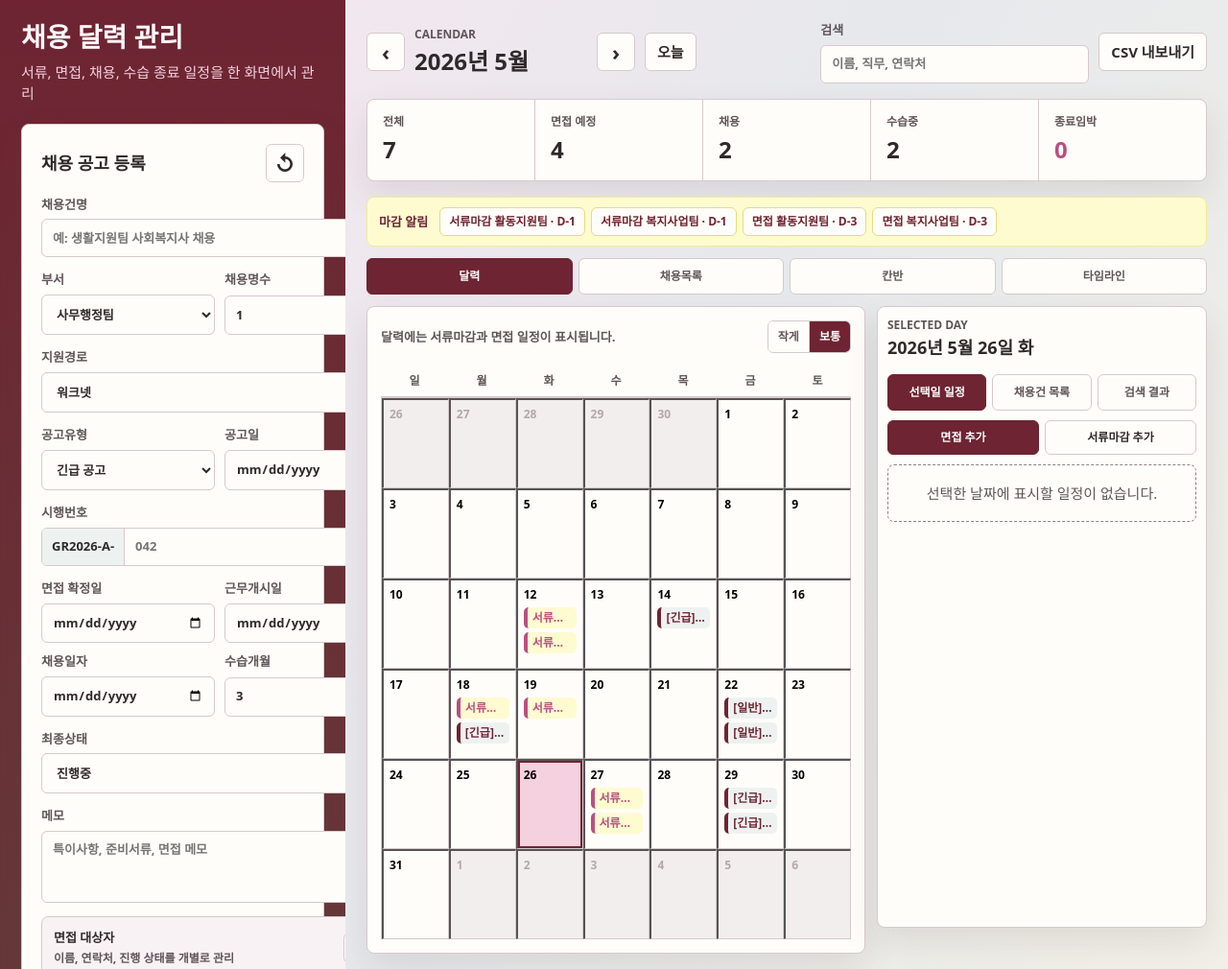
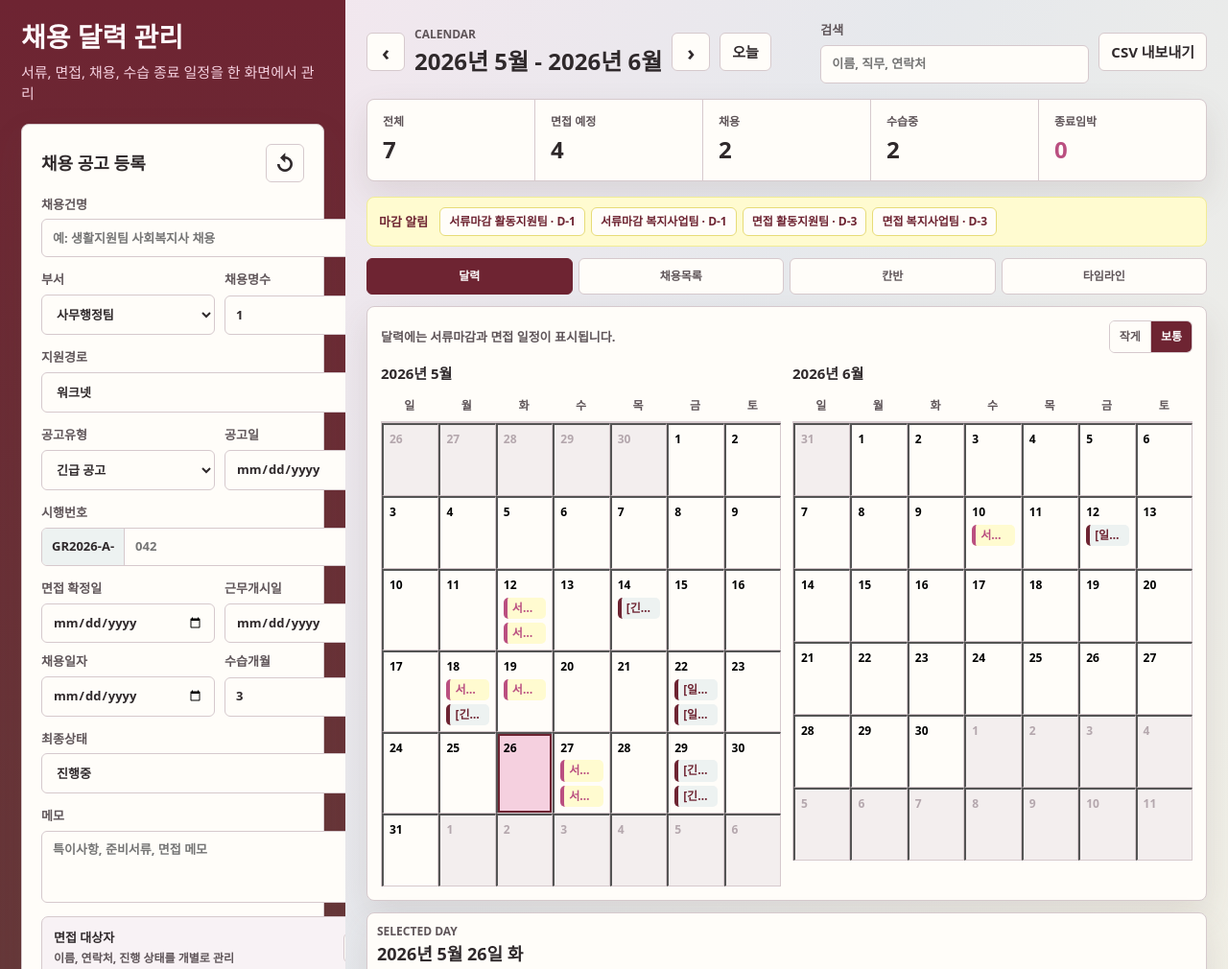
Before and after one commit to kittycong/guro_recruitment-calendar-app, a plain HTML site: page outputs/recruitment_calendar_app/index.html in a window 1280 px wide. Shown: the top 1010 px of the page at 96% size. Drawn offline with Linux system fonts and the light colour scheme.

Commit message:
Show current and next month calendars

```diff
--- a/outputs/recruitment_calendar_app/app.js
+++ b/outputs/recruitment_calendar_app/app.js
@@ -502,13 +502,37 @@ function renderSchedulePreview() {
 }
 
 function renderCalendar() {
-  els.monthTitle.textContent = formatMonth(state.currentMonth);
+  const months = [startOfMonth(state.currentMonth), addMonths(startOfMonth(state.currentMonth), 1)];
+  els.monthTitle.textContent = `${formatMonth(months[0])} - ${formatMonth(months[1])}`;
   els.calendarGrid.innerHTML = "";
-
-  const first = startOfMonth(state.currentMonth);
+  els.calendarGrid.classList.add("dual-month-calendar");
+  const events = safeGetFilteredEvents();
+
+  months.forEach((month) => {
+    els.calendarGrid.append(createMonthCalendar(month, events));
+  });
+}
+
+function createMonthCalendar(month, events) {
+  const monthBlock = document.createElement("section");
+  monthBlock.className = "month-calendar";
+  monthBlock.setAttribute("aria-label", `${formatMonth(month)} 채용 일정`);
+
+  const monthHeading = document.createElement("h3");
+  monthHeading.className = "month-calendar-title";
+  monthHeading.textContent = formatMonth(month);
+  monthBlock.append(monthHeading);
+
+  const weekdayRow = document.createElement("div");
+  weekdayRow.className = "weekday-row";
+  weekdayRow.setAttribute("aria-hidden", "true");
+  weekdayRow.innerHTML = "<span>일</span><span>월</span><span>화</span><span>수</span><span>목</span><span>금</span><span>토</span>";
+  monthBlock.append(weekdayRow);
+
+  const monthGrid = document.createElement("div");
+  monthGrid.className = "month-grid";
+  const first = startOfMonth(month);
   const calendarStart = addDays(first, -first.getDay());
-  const events = safeGetFilteredEvents();
-
   for (let index = 0; index < 42; index += 1) {
     const date = addDays(calendarStart, index);
     const dateKey = toDateKey(date);
@@ -517,7 +541,7 @@ function renderCalendar() {
     button.type = "button";
     button.className = [
       "day-cell",
-      date.getMonth() !== state.currentMonth.getMonth() ? "other-month" : "",
+      date.getMonth() !== month.getMonth() ? "other-month" : "",
       dateKey === toDateKey(new Date()) ? "today" : "",
       dateKey === state.selectedDate ? "selected" : "",
     ]
@@ -580,8 +604,10 @@ function renderCalendar() {
       button.append(more);
     }
 
-    els.calendarGrid.append(button);
-  }
+    monthGrid.append(button);
+  }
+  monthBlock.append(monthGrid);
+  return monthBlock;
 }
 
 function renderSelectedDay() {
--- a/outputs/recruitment_calendar_app/index.html
+++ b/outputs/recruitment_calendar_app/index.html
@@ -4,7 +4,7 @@
     <meta charset="utf-8" />
     <meta name="viewport" content="width=device-width, initial-scale=1" />
     <title>채용 달력 관리</title>
-    <link rel="stylesheet" href="./styles.css?v=20260526-5" />
+    <link rel="stylesheet" href="./styles.css?v=20260526-6" />
   </head>
   <body>
     <div class="app-shell">
@@ -216,9 +216,6 @@
                 <button type="button" class="size-button active" data-calendar-size="normal">보통</button>
               </div>
             </div>
-            <div class="weekday-row" aria-hidden="true">
-              <span>일</span><span>월</span><span>화</span><span>수</span><span>목</span><span>금</span><span>토</span>
-            </div>
             <div class="calendar-grid" id="calendarGrid" aria-label="채용 일정 달력"></div>
           </div>
 
@@ -273,8 +270,8 @@
       </main>
     </div>
 
-    <script src="./jszip.min.js?v=20260526-5"></script>
-    <script src="./template-data.js?v=20260526-5"></script>
-    <script src="./app.js?v=20260526-5"></script>
+    <script src="./jszip.min.js?v=20260526-6"></script>
+    <script src="./template-data.js?v=20260526-6"></script>
+    <script src="./app.js?v=20260526-6"></script>
   </body>
 </html>
--- a/outputs/recruitment_calendar_app/styles.css
+++ b/outputs/recruitment_calendar_app/styles.css
@@ -605,7 +605,7 @@ button:focus-visible {
 }
 
 .weekday-row,
-.calendar-grid {
+.month-grid {
   display: grid;
   grid-template-columns: repeat(7, minmax(0, 1fr));
 }
@@ -623,12 +623,31 @@ button:focus-visible {
 }
 
 .calendar-grid {
+  display: grid;
+  grid-template-columns: repeat(2, minmax(0, 1fr));
+  gap: 12px;
+}
+
+.month-calendar {
+  min-width: 0;
+}
+
+.month-calendar-title {
+  margin: 0;
+  padding: 0 0 8px;
+  font-size: 15px;
+  line-height: 1.2;
+  font-weight: 900;
+  color: var(--text);
+}
+
+.month-grid {
   border-left: 1px solid var(--border);
   border-top: 1px solid var(--border);
 }
 
 .day-cell {
-  min-height: 94px;
+  min-height: 76px;
   background: #fffdf9;
   border-right: 1px solid var(--border);
   border-bottom: 1px solid var(--border);
@@ -640,11 +659,11 @@ button:focus-visible {
 }
 
 .calendar-panel.compact .day-cell {
-  min-height: 64px;
+  min-height: 50px;
 }
 
 .calendar-panel.compact .event-chip {
-  font-size: 11px;
+  font-size: 10px;
   padding: 2px 4px;
 }
 
@@ -1239,6 +1258,12 @@ hr {
   margin: 16px 0;
 }
 
+@media (max-width: 1500px) {
+  #calendarView.content-grid {
+    grid-template-columns: 1fr;
+  }
+}
+
 @media (max-width: 1120px) {
   .app-shell {
     grid-template-columns: 1fr;
@@ -1259,6 +1284,10 @@ hr {
 
 @media (max-width: 900px) {
   .content-grid {
+    grid-template-columns: 1fr;
+  }
+
+  .calendar-grid {
     grid-template-columns: 1fr;
   }
 }
```
